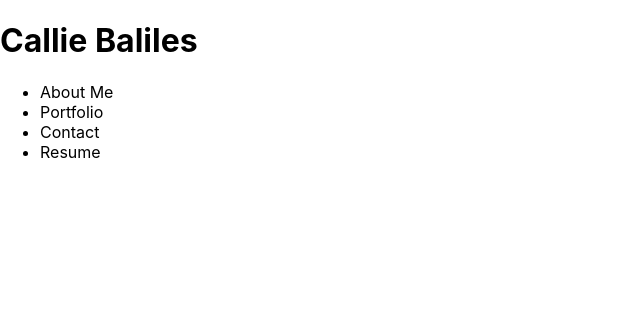
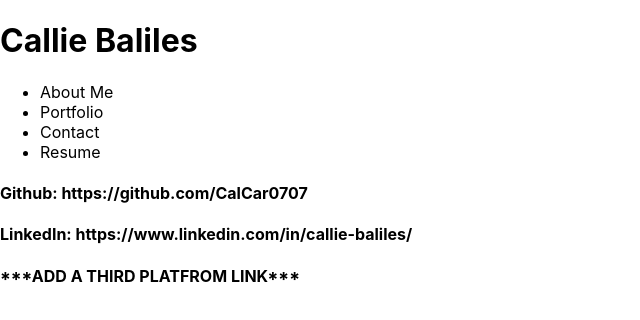
Before and after one commit to CalCar0707/W20C-reactportfolio, a React (Create React App) app in the folder react-portfolio/: page / in a window 1280 px wide. Shown: the top 320 px of the page, without its empty margins (0-640 px from the left). Built offline with nearby package versions, Linux system fonts and the light colour scheme.

Commit message:
updated footer.js and imported

```diff
--- a/react-portfolio/src/components/Footer.js
+++ b/react-portfolio/src/components/Footer.js
@@ -0,0 +1,11 @@
+import React from "react";
+
+export default function Footer() {
+    return (
+        <div>
+        <h4>Github: https://github.com/CalCar0707</h4>
+        <h4>LinkedIn: https://www.linkedin.com/in/callie-baliles/</h4>
+        <h4>***ADD A THIRD PLATFROM LINK***</h4>
+        </div>
+    )
+}
--- a/react-portfolio/src/components/Header.js
+++ b/react-portfolio/src/components/Header.js
@@ -1,11 +1,13 @@
 import React from 'react';
 import Navigation from './Navigation';
+import Footer from './Footer';
 
 export default function WelcomeHeader() {
     return (
         <header>
             <h1>Callie Baliles</h1>
             <Navigation />
+            <Footer />
         </header>
     );
 };
```
Also changed, not shown: react-portfolio/src/components/Project.js (+7 -0 lines).
